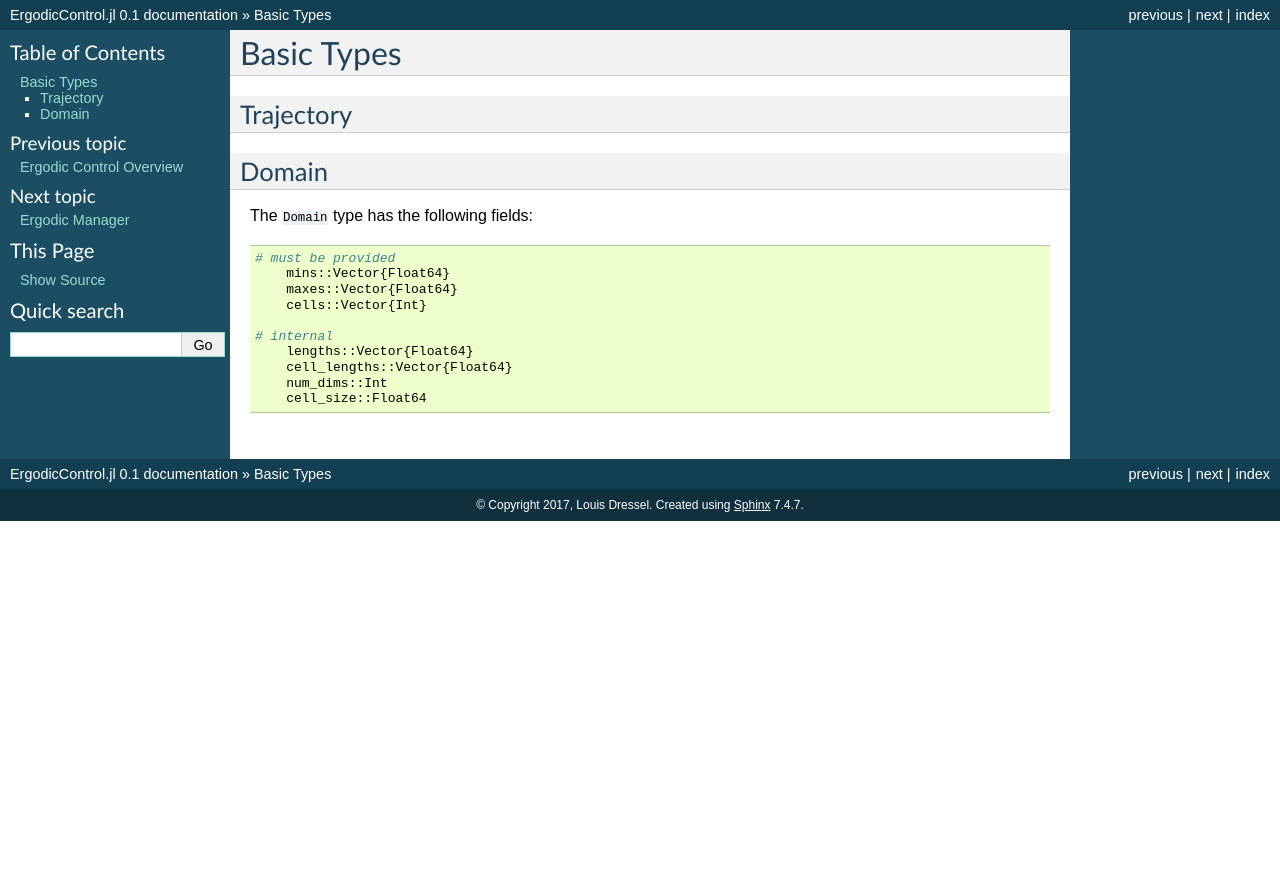
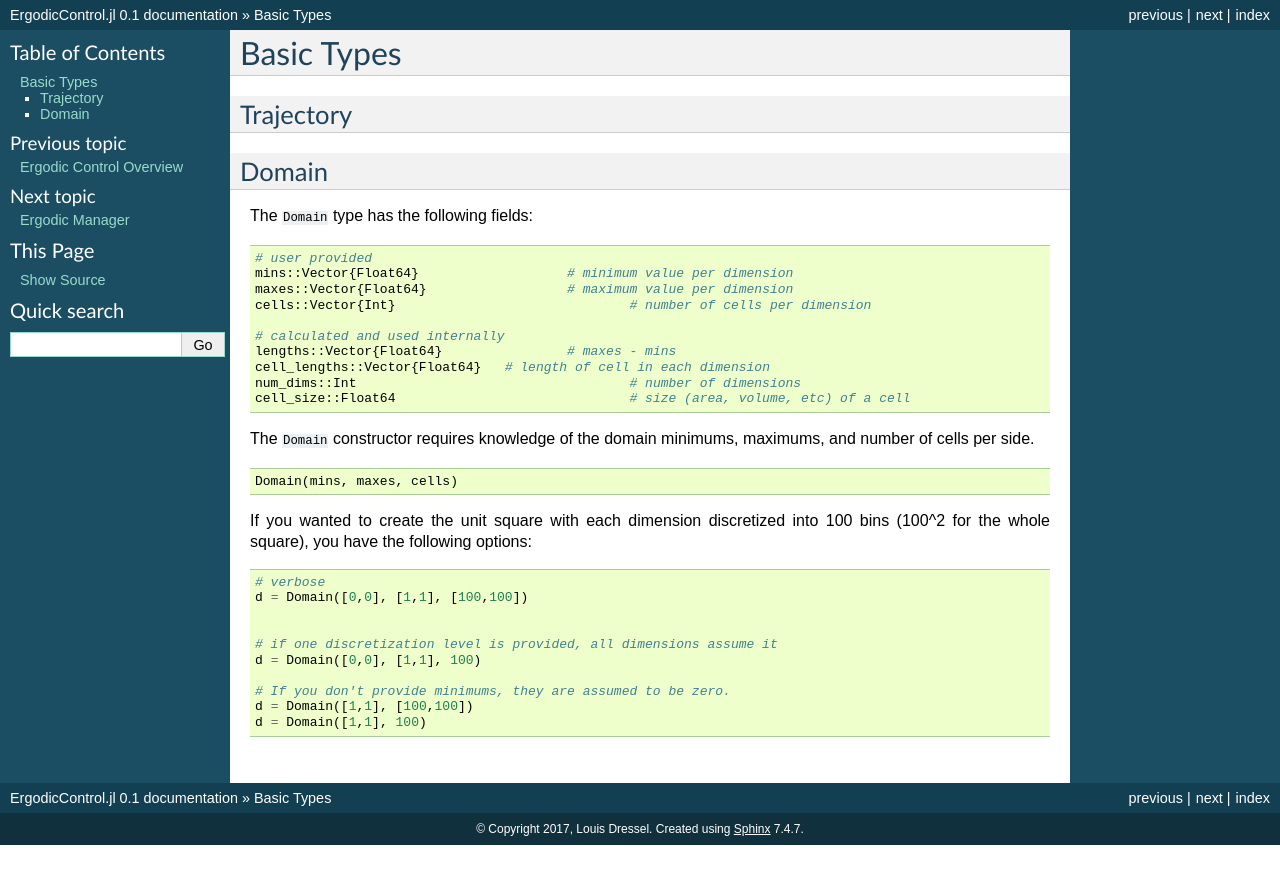
Before and after one commit to dressel/ErgodicControl.jl, a Sphinx documentation site: the page built from docs/basic_types.rst, in a window 1280 px wide. Shown: the top 884 px of the page. Built offline with Sphinx 7.4.7, drawn with Linux system fonts in a browser that asks for light colours.

Commit message:
more info about Domain in documentation

```diff
--- a/docs/basic_types.rst
+++ b/docs/basic_types.rst
@@ -12,13 +12,32 @@ Domain
 The :code:`Domain` type has the following fields:
 ::
 
-    # must be provided
-	mins::Vector{Float64}
-	maxes::Vector{Float64}
-	cells::Vector{Int}
+	# user provided
+	mins::Vector{Float64}			# minimum value per dimension
+	maxes::Vector{Float64}			# maximum value per dimension
+	cells::Vector{Int}				# number of cells per dimension
 
-    # internal
-	lengths::Vector{Float64}
-	cell_lengths::Vector{Float64}
-	num_dims::Int
-	cell_size::Float64
+	# calculated and used internally
+	lengths::Vector{Float64}		# maxes - mins
+	cell_lengths::Vector{Float64}	# length of cell in each dimension
+	num_dims::Int					# number of dimensions
+	cell_size::Float64				# size (area, volume, etc) of a cell
+
+The :code:`Domain` constructor requires knowledge of the domain minimums, maximums, and number of cells per side.
+::
+
+    Domain(mins, maxes, cells)
+
+If you wanted to create the unit square with each dimension discretized into 100 bins (100^2 for the whole square), you have the following options:
+::
+
+    # verbose
+    d = Domain([0,0], [1,1], [100,100])
+
+
+    # if one discretization level is provided, all dimensions assume it
+    d = Domain([0,0], [1,1], 100)
+
+    # If you don't provide minimums, they are assumed to be zero.
+    d = Domain([1,1], [100,100])
+    d = Domain([1,1], 100)
```
